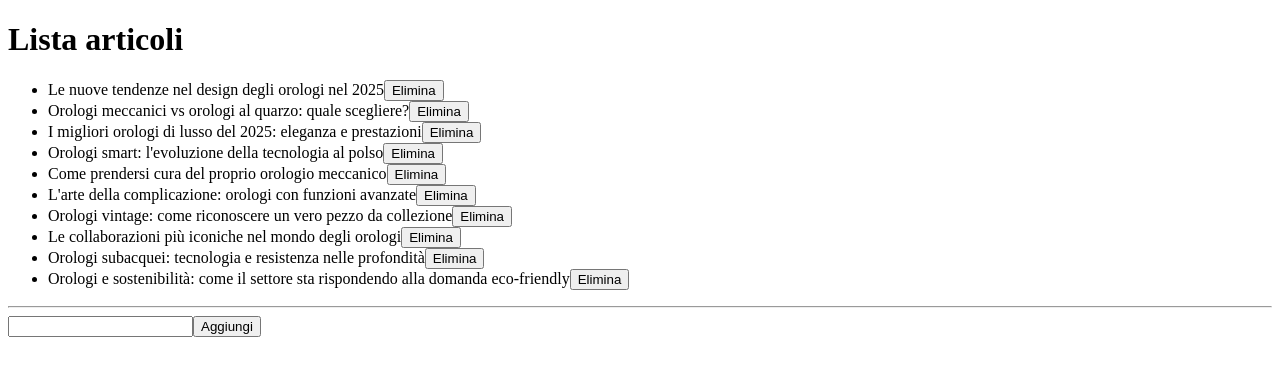
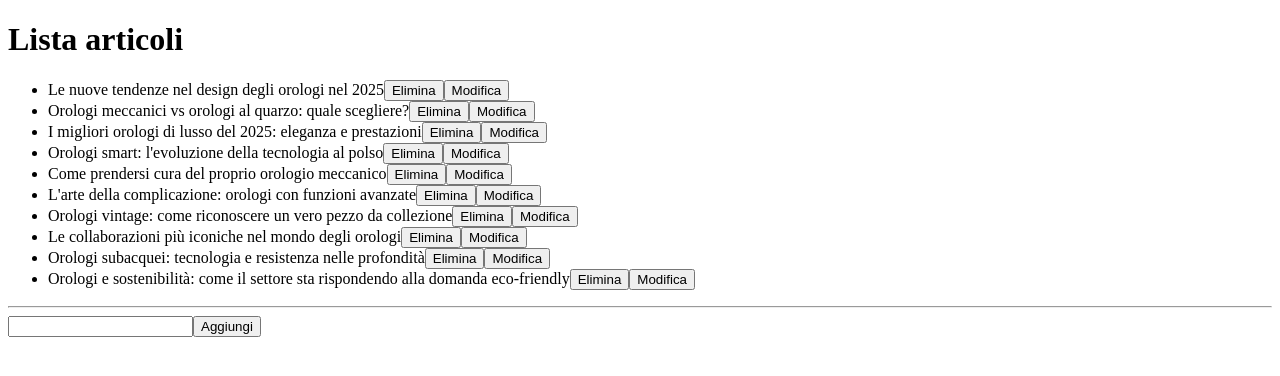
Before and after one commit to defendimattia/react-form, a React (Vite) app: page / in a window 1280 px wide. Shown: the top 376 px of the page. Built offline with nearby package versions, Linux system fonts and the light colour scheme.

Commit message:
add: modify button

```diff
--- a/src/App.jsx
+++ b/src/App.jsx
@@ -14,31 +14,41 @@ function App() {
 
       const newArticle = { "id": list.length + 1, "title": inputArticle }
       setList([...list, newArticle])
-      console.log(list)
 
       setInputArticle("")
     }
 
   }
 
+
   function deleteFunction(idArticle) {
     const filteredList = list.filter(el => el.id !== idArticle)
     return setList(filteredList)
+  }
+
+  function modifyFunction(idArticle) {
+    const newText = prompt("inserisci nuovo testo")
+    const modList = list.map(el => el.id === idArticle ? {...el, title : newText} : el)
+    return setList(modList)
   }
 
   return (
     <>
       <h1>Lista articoli</h1>
       <ul>
-        {list.map(article => <li key={article.id}>
-          {article.title}
-          <button onClick={() => deleteFunction(article.id)}>Elimina</button>
-        </li>
+        {list.map(article =>
+          <li key={article.id}>
+            {article.title}
+            {/* delete button */}
+            <button onClick={() => deleteFunction(article.id)}>Elimina</button>
+            <button onClick={() => modifyFunction(article.id)}>Modifica</button>
+          </li>
         )}
       </ul>
       <hr />
       <form action="" onSubmit={submitFunction}>
         <input type="text" value={inputArticle} onChange={event => { setInputArticle(event.target.value) }} />
+        {/* add button  */}
         <button>Aggiungi</button>
       </form>
     </>
```
